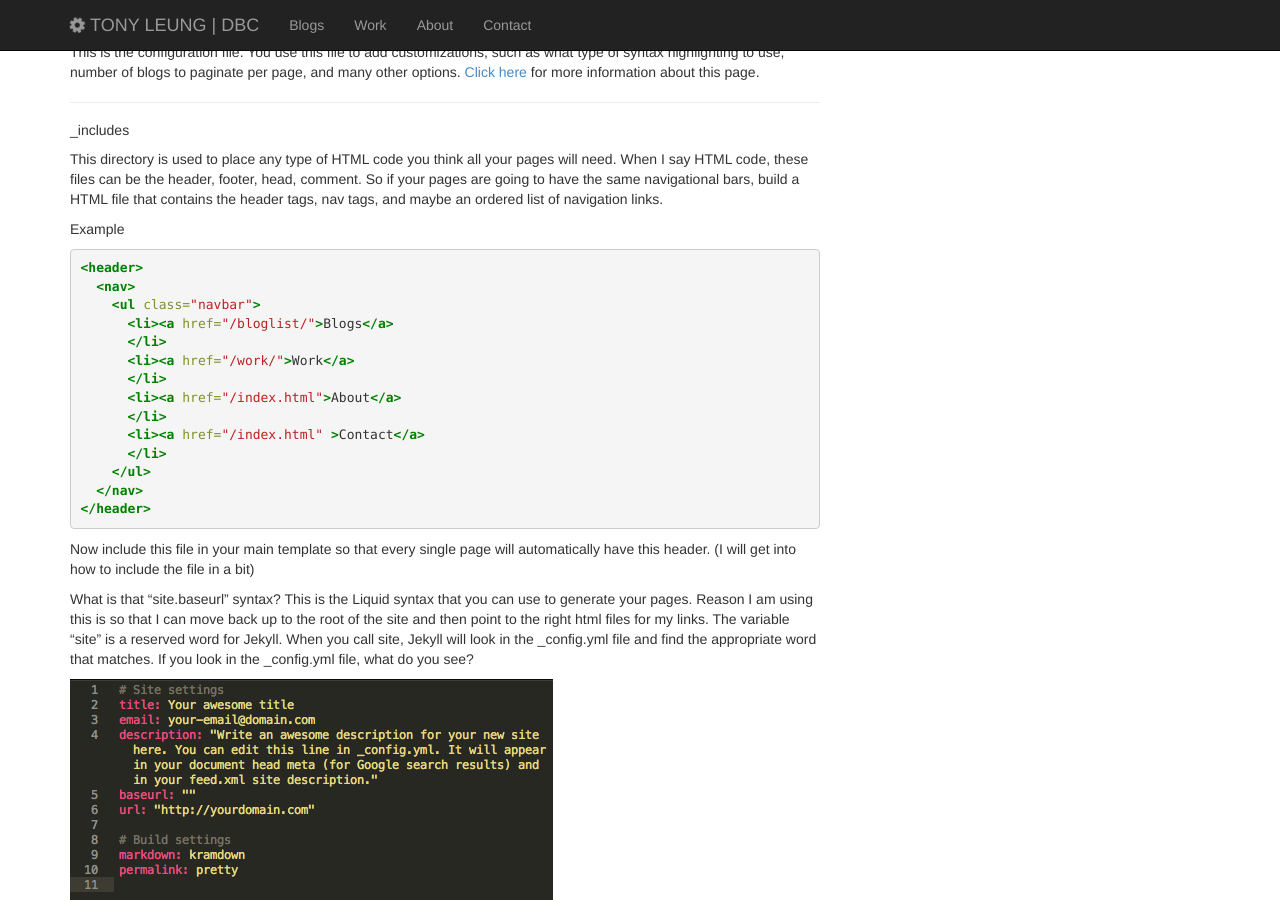
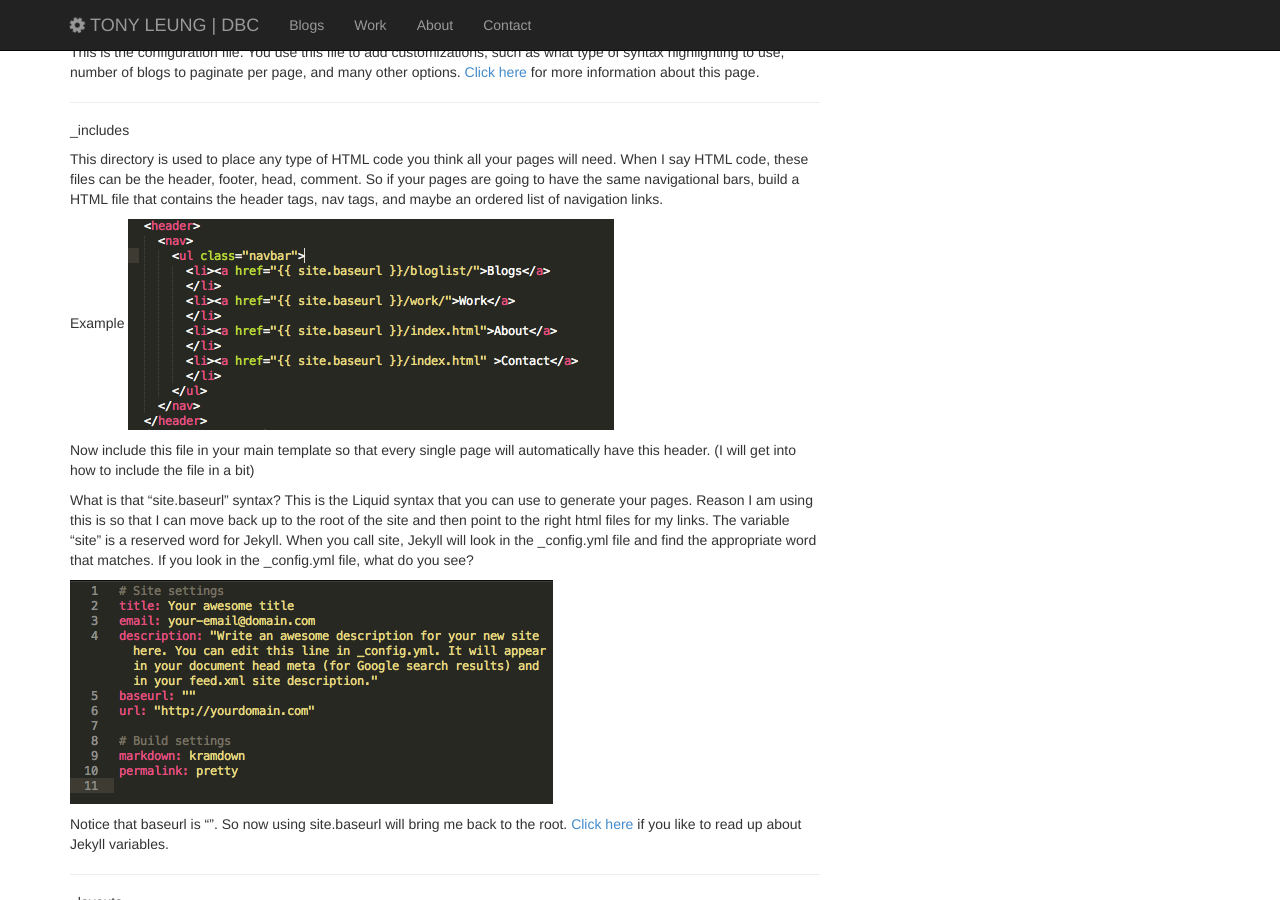
Before and after one commit to tleung999/tleung999.github.io, a Jekyll site: the page built from _posts/2014-06-14-jekyll.markdown, in a window 1280 px wide and 900 px high, scrolled down 1458 px. Built offline with Jekyll 4.4.1, drawn with Linux system fonts in a browser that asks for light colours; nearby versions of some CDN libraries; comment, search, counter and statistics services are not loaded.

Commit message:
add cheatsheets and jekyll blog

```diff
--- a/_posts/2014-06-14-jekyll.markdown
+++ b/_posts/2014-06-14-jekyll.markdown
@@ -62,22 +62,7 @@ This is the configuration file.  You use this file to add customizations, such a
 This directory is used to place any type of HTML code you think all your pages will need.  When I say HTML code, these files can be the header, footer, head, comment.   So if your pages are going to have the same navigational bars, build a HTML file that contains the header tags, nav tags, and maybe an ordered list of navigation links.
 
 Example
-{% highlight html %}
-<header>
-  <nav>
-    <ul class="navbar">
-      <li><a href="{{ site.baseurl }}/bloglist/">Blogs</a>
-      </li>
-      <li><a href="{{ site.baseurl }}/work/">Work</a>
-      </li>
-      <li><a href="{{ site.baseurl }}/index.html">About</a>
-      </li>
-      <li><a href="{{ site.baseurl }}/index.html" >Contact</a>
-      </li>
-    </ul>
-  </nav>
-</header>
-{% endhighlight %}
+![]({{ site.baseurl}}/img/sitebaseurl.png)
 
 Now include this file in your main template so that every single page will automatically have this header. (I will get into how to include the file in a bit)
 
```
Also changed, not shown: img/sitebaseurl.png (added).
